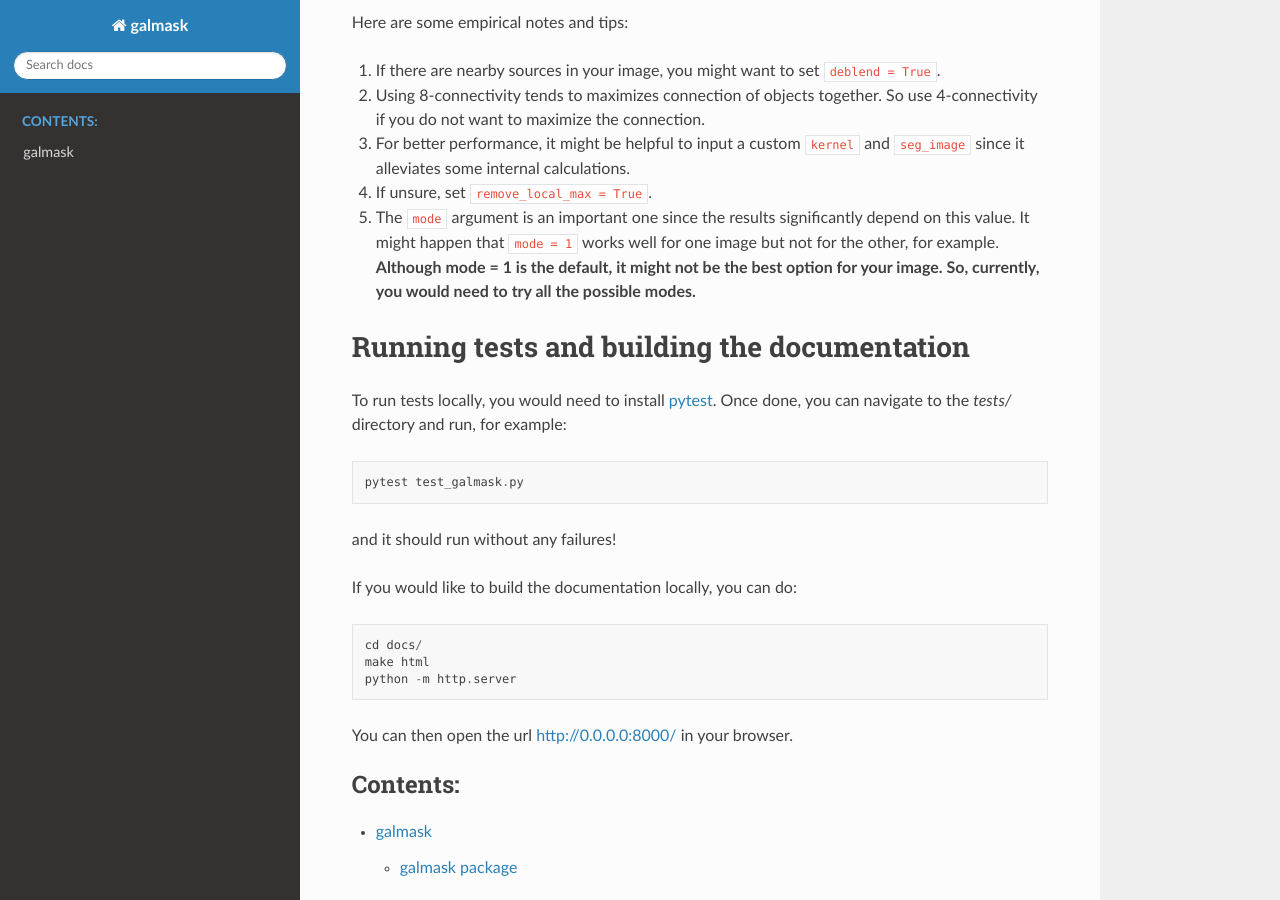
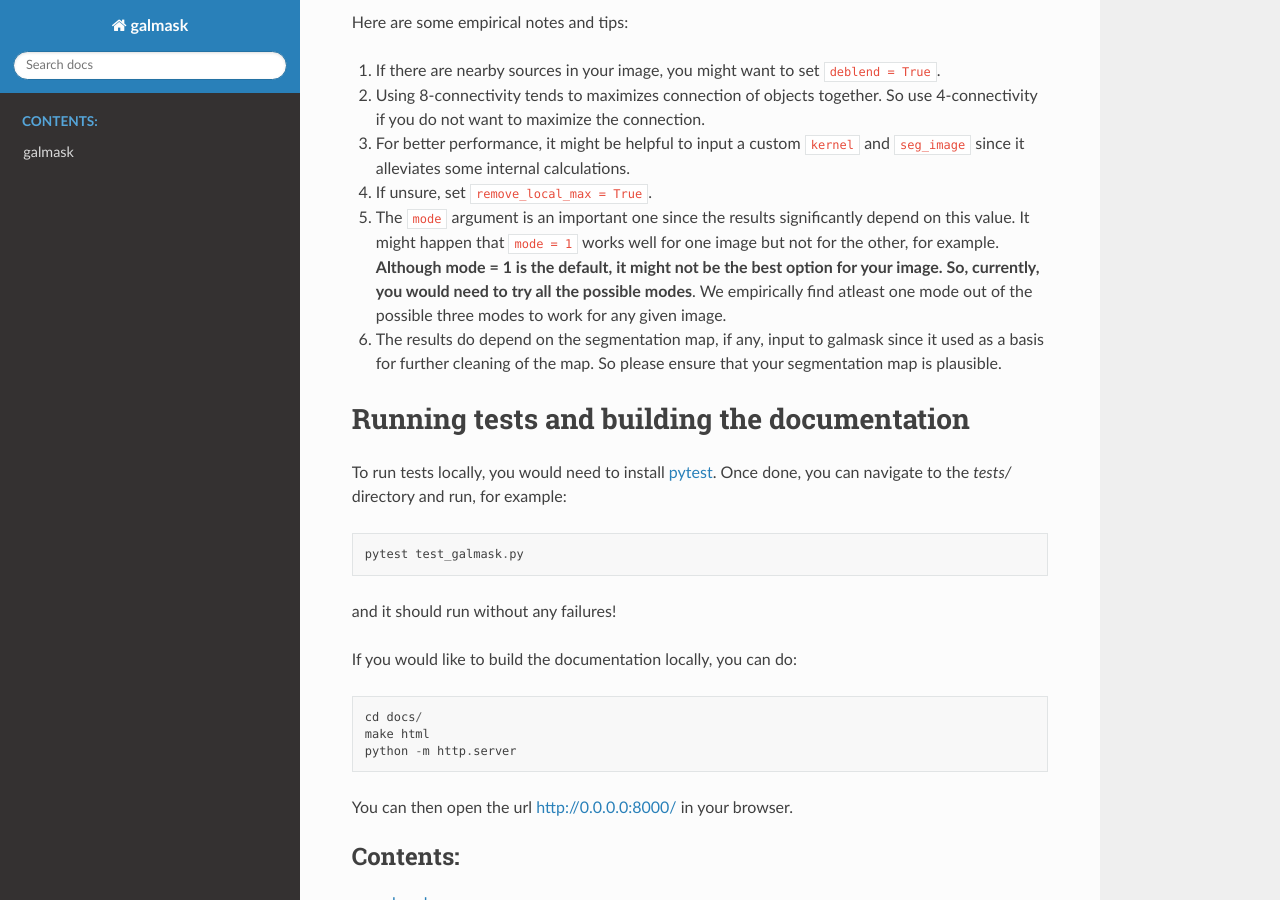
Before and after one commit to Yash-10/galmask, a Sphinx documentation site: the page built from docs/index.rst, in a window 1280 px wide and 900 px high, scrolled down 1895 px. Built offline with Sphinx 7.4.7 and the Read the Docs theme 2.0.0, drawn with Linux system fonts in a browser that asks for light colours.

Commit message:
Update documentation

```diff
--- a/docs/index.rst
+++ b/docs/index.rst
@@ -86,7 +86,9 @@ Here are some empirical notes and tips:
 #. Using 8-connectivity tends to maximizes connection of objects together. So use 4-connectivity if you do not want to maximize the connection.
 #. For better performance, it might be helpful to input a custom ``kernel`` and ``seg_image`` since it alleviates some internal calculations.
 #. If unsure, set ``remove_local_max = True``.
-#. The ``mode`` argument is an important one since the results significantly depend on this value. It might happen that ``mode = 1`` works well for one image but not for the other, for example. **Although mode = 1 is the default, it might not be the best option for your image. So, currently, you would need to try all the possible modes.**
+#. The ``mode`` argument is an important one since the results significantly depend on this value. It might happen that ``mode = 1`` works well for one image but not for the other, for example. **Although mode = 1 is the default, it might not be the best option for your image. So, currently, you would need to try all the possible modes**. We empirically find atleast one mode out of the possible three modes to work for any given image.
+#. The results do depend on the segmentation map, if any, input to galmask since it used as a basis for further cleaning of the map. So please ensure that your segmentation map is plausible.
+
 
 Running tests and building the documentation
 ============================================
```
